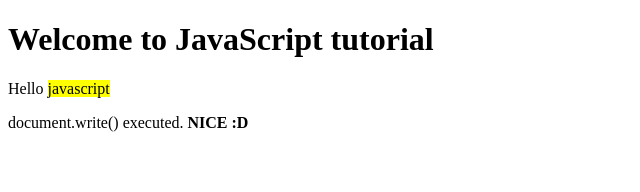
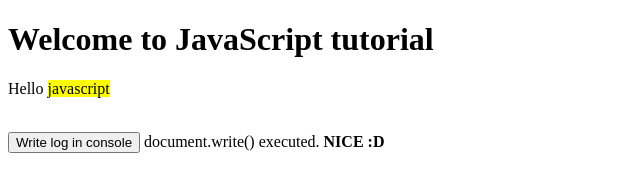
Before and after one commit to jsdemy/javascript-course, a plain HTML site: page session-00/index.html in a window 1280 px wide. Shown: the whole page, without its empty margins (0-640 px from the left). Drawn offline with Linux system fonts and the light colour scheme.

Commit message:
Update index.html

```diff
--- a/session-00/index.html
+++ b/session-00/index.html
@@ -1,17 +1,21 @@
 <!DOCTYPE html>
 <html lang="en">
+
 <head>
     <meta charset="UTF-8">
     <meta name="viewport" content="width=device-width, initial-scale=1.0">
     <title>s00-JavaScript</title>
 </head>
+
 <body>
     <h1>Welcome to JavaScript tutorial</h1>
     <p id="p-content">this is a paragraph content</p>
-
+    <br>
+    <button onclick="console.log('button clicked!')">Write log in console</button>
     <!-- <script>
         alert('hello world from js!')
     </script> -->
     <script src="main.js"></script>
 </body>
+
 </html>
```
